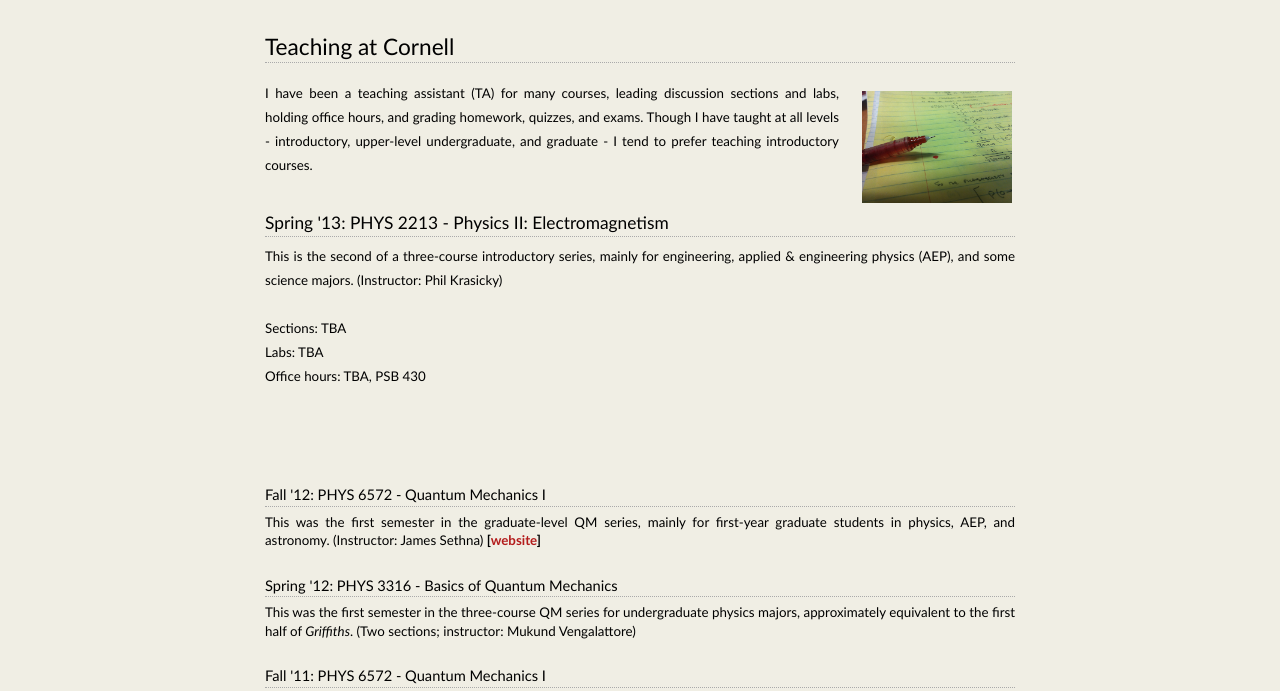
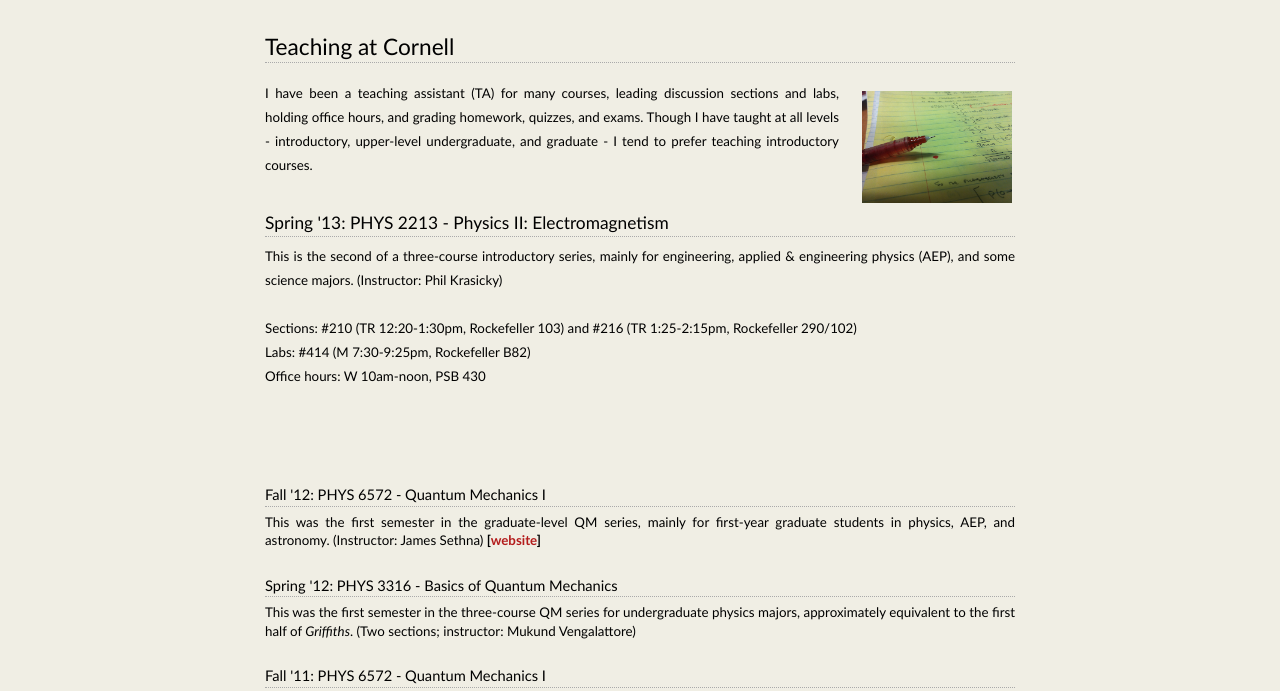
Before and after one commit to mikesaelim/mikesaelim.github.io, a plain HTML site: page teaching.html in a window 1280 px wide. Shown: the part 94-785 px from the top of the page. Drawn offline with Linux system fonts and the light colour scheme.

Commit message:
added spring 2013 teaching info

```diff
--- a/teaching.html
+++ b/teaching.html
@@ -59,9 +59,9 @@
   <h4>Spring '13: PHYS 2213 - Physics II: Electromagnetism</h4>
   <p>This is the second of a three-course introductory series, mainly for engineering, applied & engineering physics (AEP), and some science majors.  (Instructor: Phil Krasicky)<br>
   <br>
-  Sections: TBA<br>
-  Labs: TBA<br>
-  Office hours: TBA, PSB 430
+  Sections: #210 (TR 12:20-1:30pm, Rockefeller 103) and #216 (TR 1:25-2:15pm, Rockefeller 290/102)<br>
+  Labs: #414 (M 7:30-9:25pm, Rockefeller B82)<br>
+  Office hours: W 10am-noon, PSB 430
 
   <br><br><br><br>
 
```
